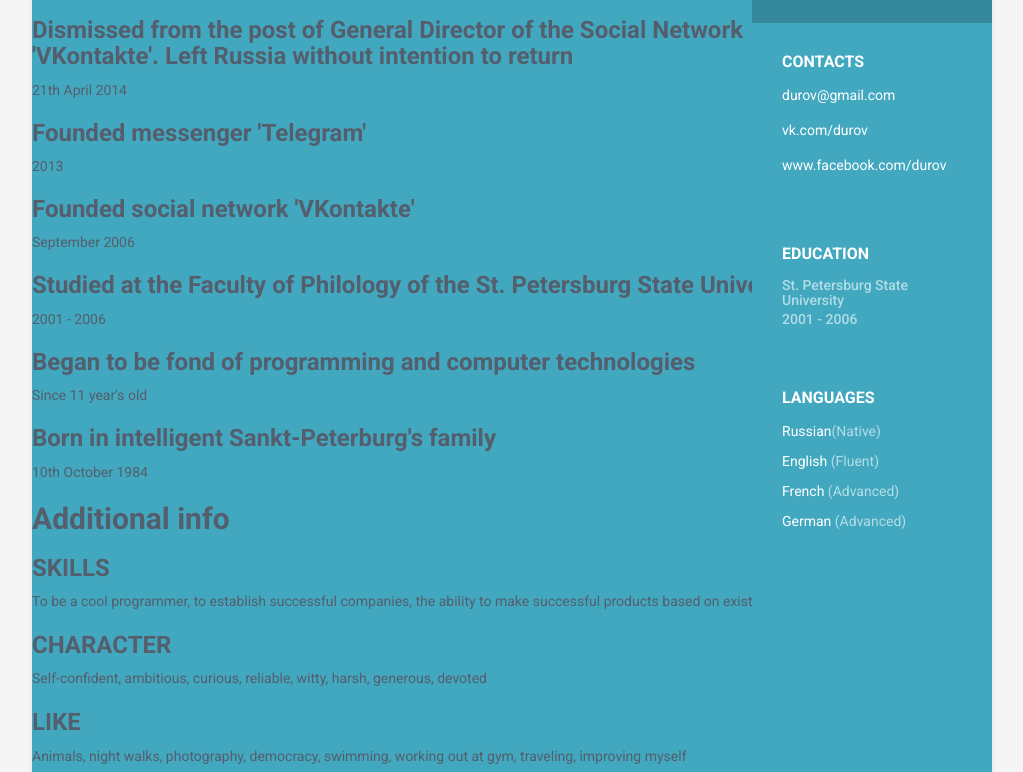
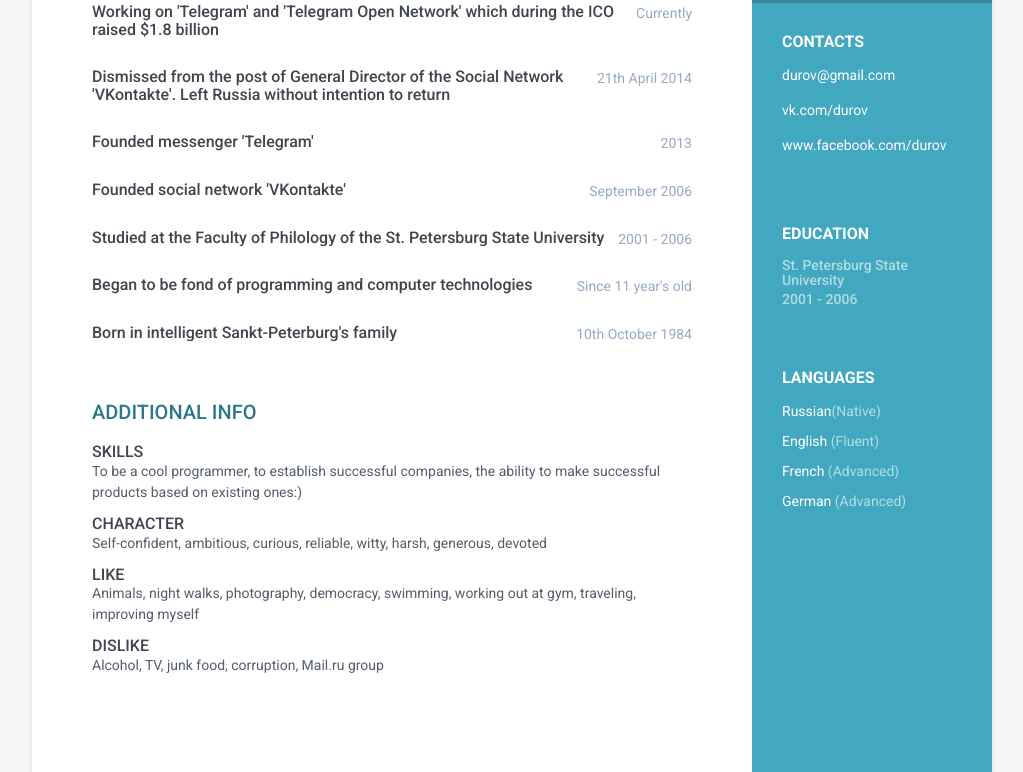
Before and after one commit to mshepida/homepage, a plain HTML site: page index.html in a window 1280 px wide. Shown: the part 315-1087 px from the top of the page, without its empty margins (128-1151 px from the left). Drawn offline with nearby package versions, Linux system fonts and the light colour scheme; files that its build step writes are made by us from their sources.

Commit message:
styled main-wrapper

```diff
--- a/styles.css
+++ b/styles.css
@@ -130,3 +130,42 @@ p {
 .sidebar-wrapper .interests-list li:last-child {
   margin-bottom: 0;
 }
+.main-wrapper {
+  background: #fff;
+  padding: 60px;
+  padding-right: 300px;
+}
+.main-wrapper .section-title {
+  text-transform: uppercase;
+  font-size: 20px;
+  font-weight: 500;
+  color: #2d7788;
+  position: relative;
+  margin-top: 0;
+  margin-bottom: 20px;
+}
+
+.main-wrapper .section {
+  margin-bottom: 60px;
+}
+.main-wrapper .experiences-section .item {
+  margin-bottom: 30px;
+}
+.main-wrapper .upper-row {
+  position: relative;
+  overflow: hidden;
+  margin-bottom: 2px;
+}
+.main-wrapper .title {
+  color: #3F4650;
+  font-size: 16px;
+  margin-top: 0;
+  margin-bottom: 0;
+  font-weight: 500;
+}
+.main-wrapper .time {
+  position: absolute;
+  right: 0;
+  top: 0;
+  color: #97AAC3;
+}
```
